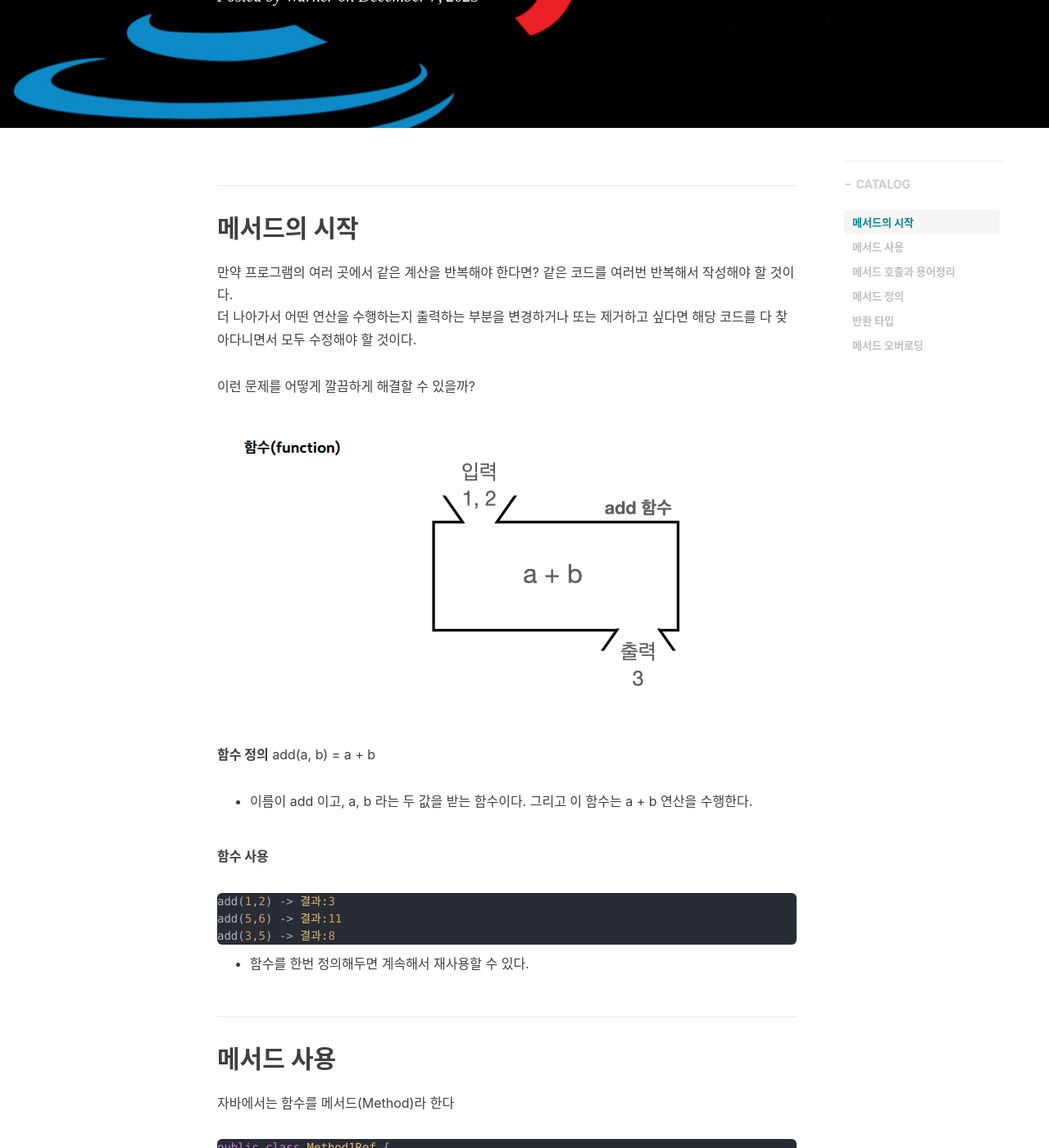
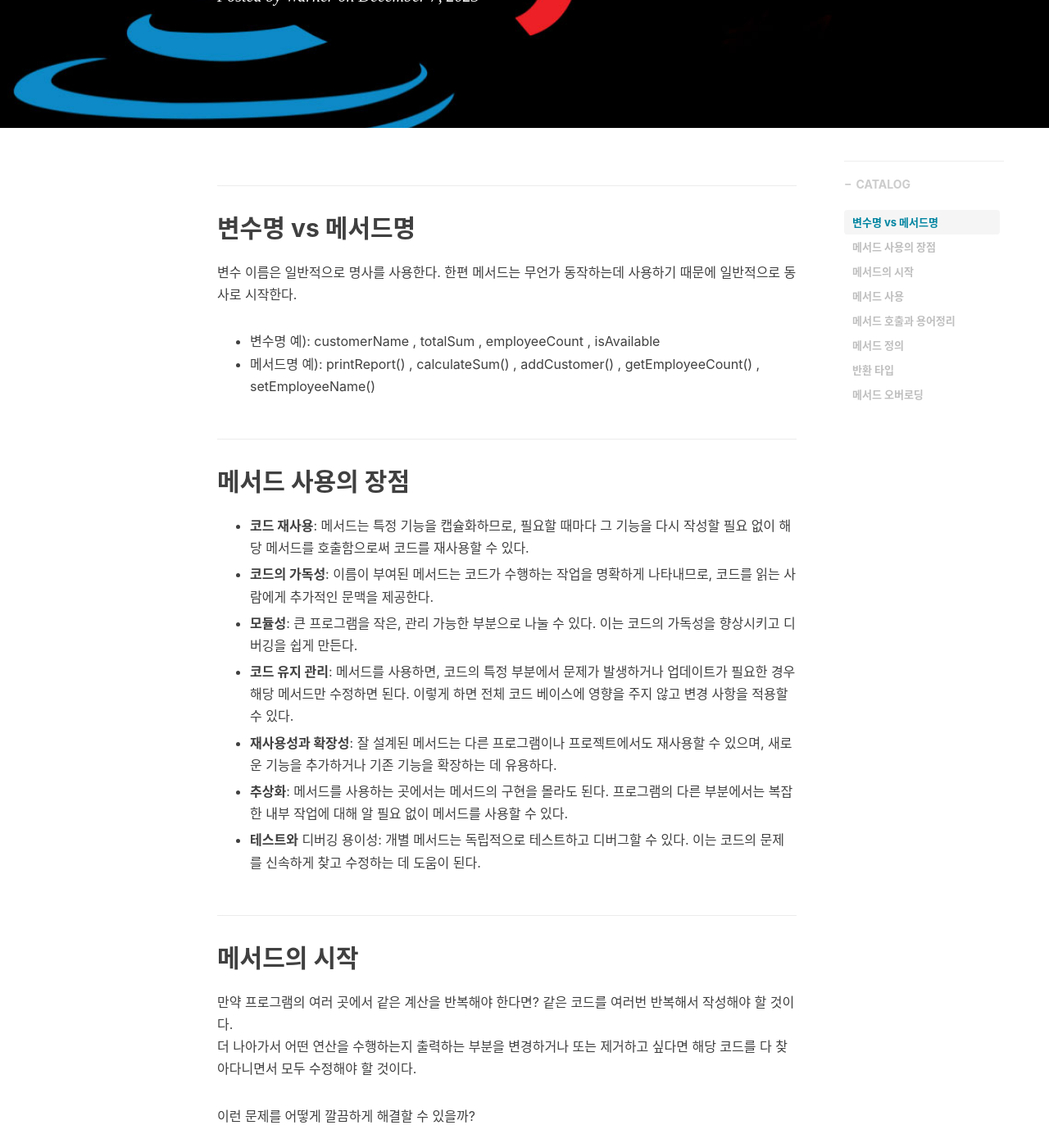
Before and after one commit to leeheeweon/leeheeweon.github.io, a Jekyll site: the page built from _posts/2023-12-07-what-is-method.md, in a window 1280 px wide and 1400 px high, scrolled down 427 px. Shown: the whole window at 82% size. Built offline with Jekyll 4.4.1, drawn with Linux system fonts in a browser that asks for light colours; nearby versions of some CDN libraries; comment, search, counter and statistics services are not loaded.

Commit message:
method add content

```diff
--- a/_posts/2023-12-07-what-is-method.md
+++ b/_posts/2023-12-07-what-is-method.md
@@ -9,6 +9,36 @@ catalog: true
 tags:
   - Java
 ---
+
+## 변수명 vs 메서드명
+
+변수 이름은 일반적으로 명사를 사용한다. 한편 메서드는 무언가 동작하는데 사용하기 때문에 일반적으로 동사로 시작한다.
+
+- 변수명 예): customerName , totalSum , employeeCount , isAvailable
+- 메서드명 예): printReport() , calculateSum() , addCustomer() , getEmployeeCount() , setEmployeeName()
+
+## 메서드 사용의 장점
+
+- **코드 재사용**: 메서드는 특정 기능을 캡슐화하므로, 필요할 때마다 그 기능을 다시 작성할 필요 없이 해당 메서드를 호출함으로써 코드를 재사용할 수 있다.
+
+
+- **코드의 가독성**: 이름이 부여된 메서드는 코드가 수행하는 작업을 명확하게 나타내므로, 코드를 읽는 사람에게 추가적인 문맥을 제공한다.
+
+
+- **모듈성**: 큰 프로그램을 작은, 관리 가능한 부분으로 나눌 수 있다. 이는 코드의 가독성을 향상시키고 디버깅을 쉽게 만든다.
+
+
+- **코드 유지 관리**: 메서드를 사용하면, 코드의 특정 부분에서 문제가 발생하거나 업데이트가 필요한 경우 해당 메서드만 수정하면 된다. 이렇게 하면 전체 코드 베이스에 영향을 주지 않고 변경 사항을 적용할 수
+  있다.
+
+
+- **재사용성과 확장성**: 잘 설계된 메서드는 다른 프로그램이나 프로젝트에서도 재사용할 수 있으며, 새로운 기능을 추가하거나 기존 기능을 확장하는 데 유용하다.
+
+
+- **추상화**: 메서드를 사용하는 곳에서는 메서드의 구현을 몰라도 된다. 프로그램의 다른 부분에서는 복잡한 내부 작업에 대해 알 필요 없이 메서드를 사용할 수 있다.
+
+
+- **테스트와** 디버깅 용이성: 개별 메서드는 독립적으로 테스트하고 디버그할 수 있다. 이는 코드의 문제를 신속하게 찾고 수정하는 데 도움이 된다.
 
 ## 메서드의 시작
 
@@ -148,7 +178,6 @@ add(double a,double b)
 이렇게 이름이 같고 매개변수가 다른 메서드를 여러개 정의하는 것을 메서드 오버로딩(Overloading)이라 한다.\
 오버로딩은 번역하면 과적인데, 과하게 물건을 담았다는 뜻이다. 따라서 같은 이름의 메서드를 여러개 정의했다고 이해하면 된다.
 
-
 **오버로딩 규칙**
 
 메서드의 이름이 같아도 매개변수의 타입 및 순서가 다르면 오버로딩을 할 수 있다. 참고로 반환 타임은 인정하지 않는다.
```
